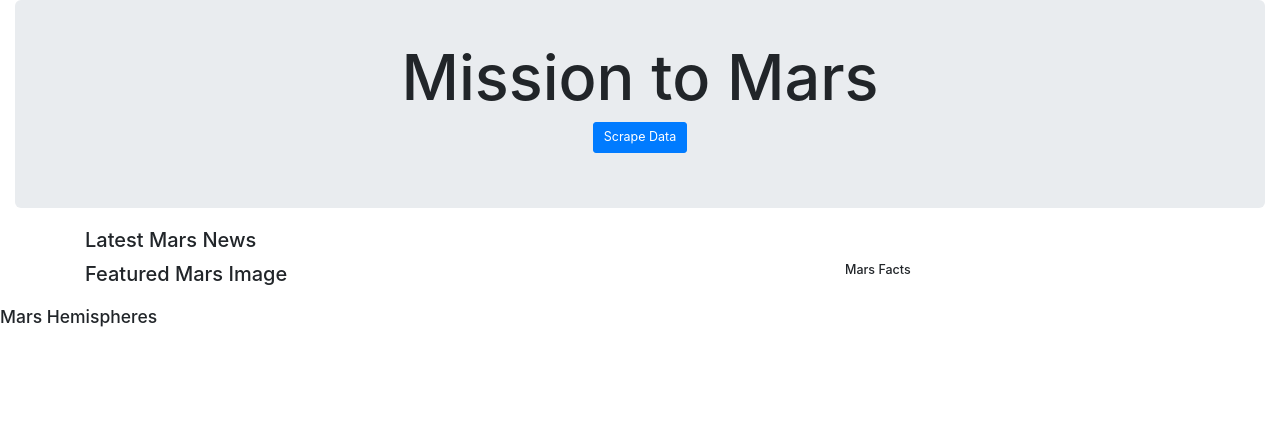
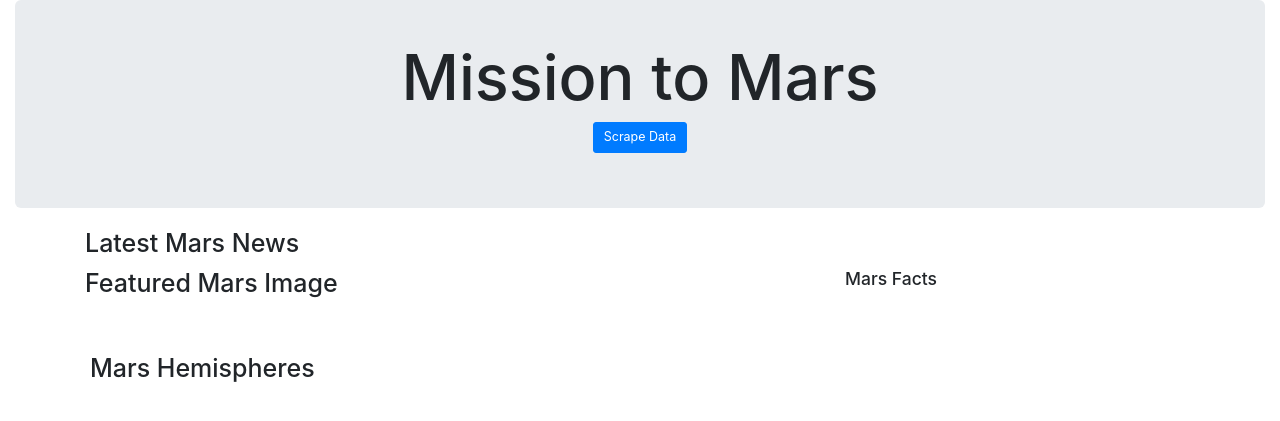
Before and after one commit to myfanwybr/web-scraping-challenge, a Flask app: template Mission_to_Mars/templates/index.html in a window 1280 px wide. Shown: the top 421 px of the page. Run offline with Flask 2, Linux system fonts and the light colour scheme; the template is opened without the code that fills it, so the values that code supplies are empty; some libraries are stand-ins or nearby versions.

Commit message:
Update index.html

```diff
--- a/Mission_to_Mars/templates/index.html
+++ b/Mission_to_Mars/templates/index.html
@@ -26,28 +26,31 @@
 
     <!--mars news-->
     <div class="container">
-      <h2> Latest Mars News</h2>
+      <h1> Latest Mars News</h1>
         <h3>{{space_data.news_title}}</h3>
-        <p> {{space_data.news_p}}
+        <p class="h5"> {{space_data.news_p}}
     </div>
 
     <div class="container">
       <div class="row">
         <div class="col-8">
-          <h2> Featured Mars Image </h2>
+          <h1> Featured Mars Image </h1>
           <img class="col-12" src="{{space_data.featured_img_url}}">
         </div>
         <div class="col">
-          <h5>Mars Facts</h5>
+          <h3>Mars Facts</h3>
             <div class="table table-striped"> {{space_data.mars_html_table |safe}} </div>
         </div>
       </div>
     </div>
 
-    <div class="row">
-      <h3>Mars Hemispheres</h3>
+    <br>
+    <div class="container">
+    <div class="row p-3">
+      <h1 class="p-3">Mars Hemispheres</h1>
         <div class="card-deck">
-
+          <div row>
+            <div class=col-md-8>
             {% for data in space_data.hemisphere_img_urls%}
               <div class="col-md-6">
                   <div class="card">
@@ -58,9 +61,11 @@
                   </div>
               </div>
             {% endfor %}
-
+          </div>
+        </div>
       </div>
     </div>
+  </div>
   </div>
 
 
```
